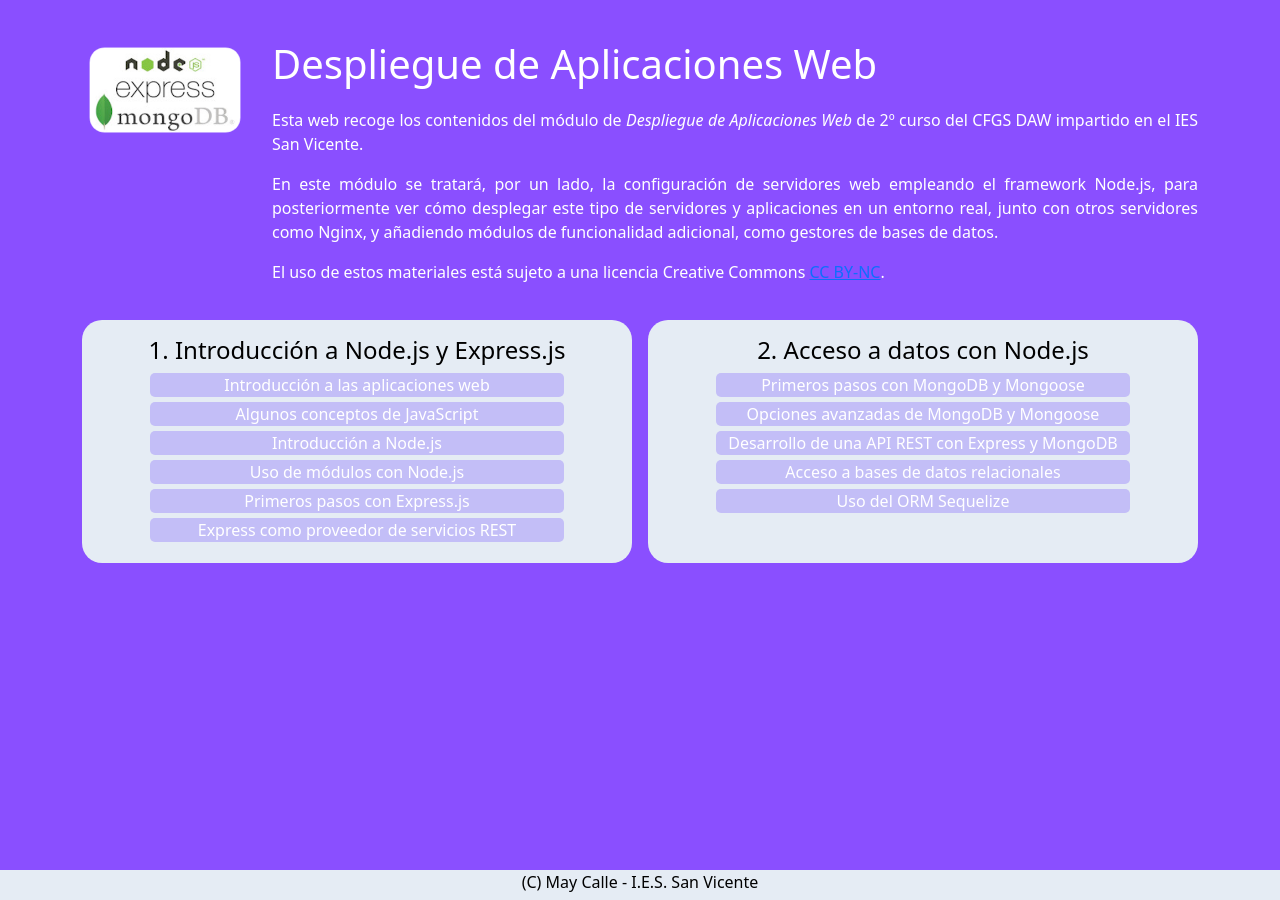
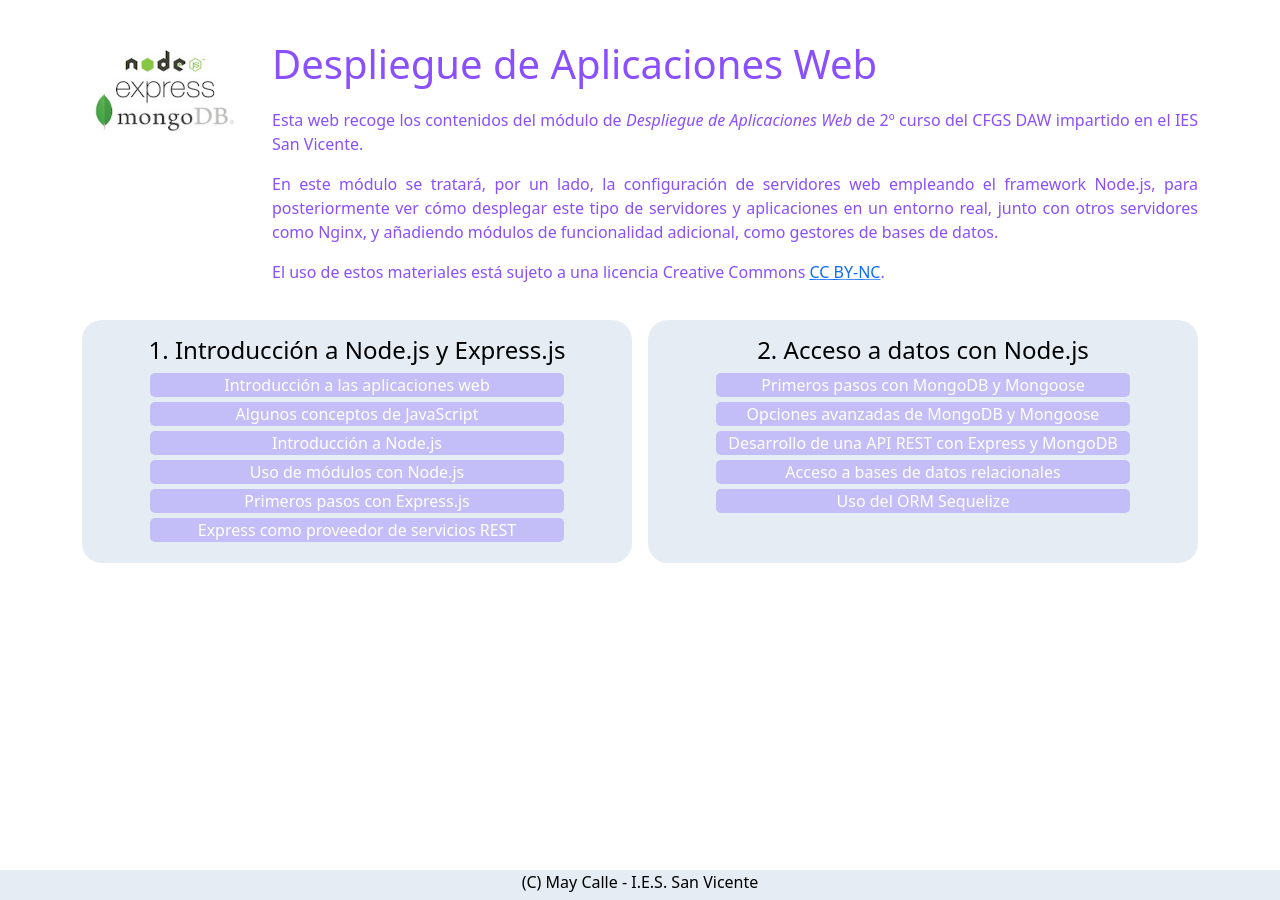
Before and after one commit to maycalle/despliegue, a Jekyll site: the page built from index.html, in a window 1280 px wide. Built offline with Jekyll 4.4.1, drawn with Linux system fonts in a browser that asks for light colours.

Commit message:
cambio de colores

```diff
--- a/css/normal.css
+++ b/css/normal.css
@@ -1,6 +1,6 @@
 body
 {
-    background-color: #8a4fff;
+    background-color: linear-gradient(top, #c3bef7, #effffa);
     color: black;
 }
 
@@ -8,7 +8,8 @@
 {
     margin-top: 20px;
     margin-bottom: 20px;
-    color: white;
+    text-shadow: 5px 5px 5px white ;
+    color: #8a4fff;
     text-align: justify;
 }
 
```
